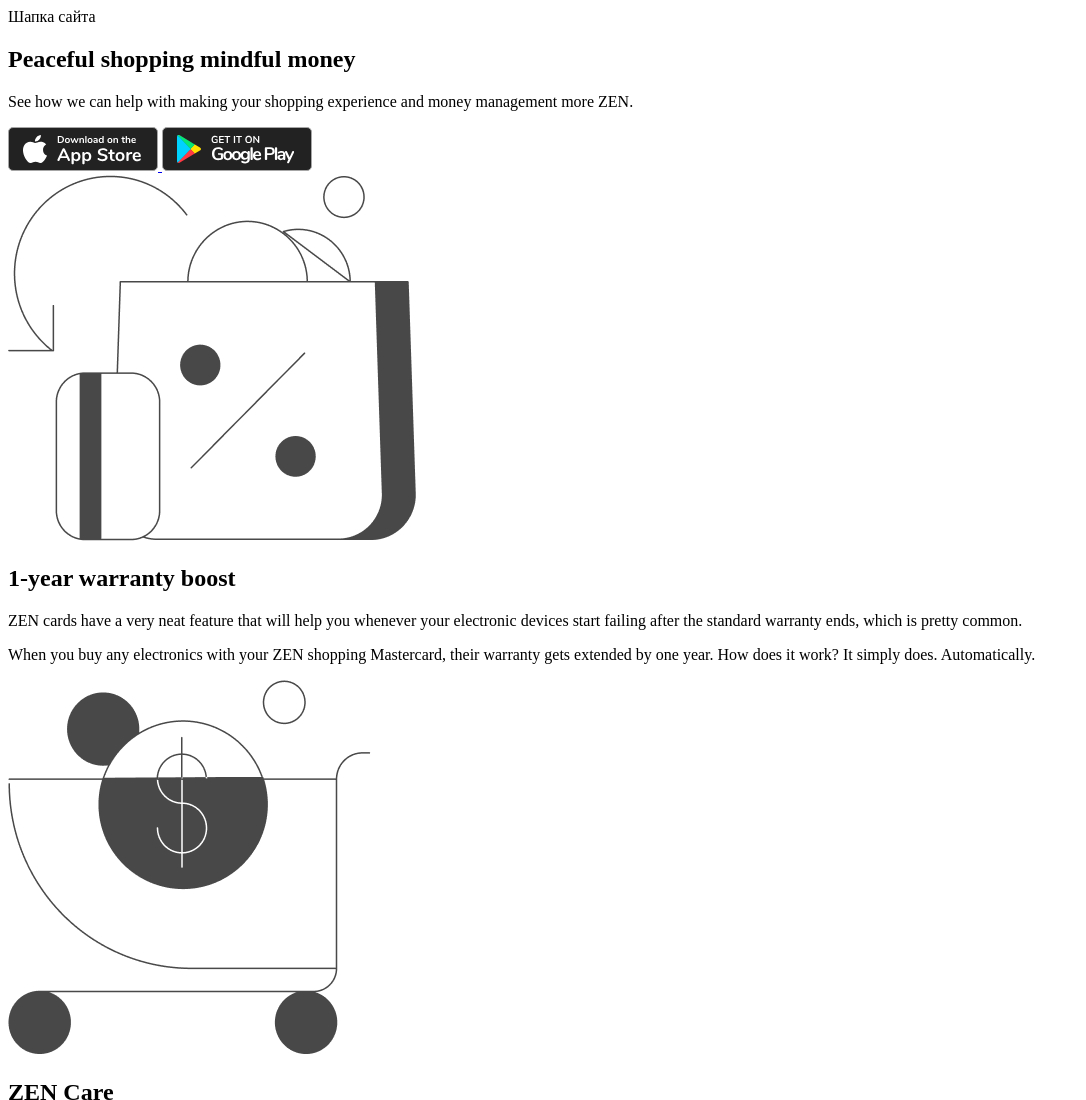
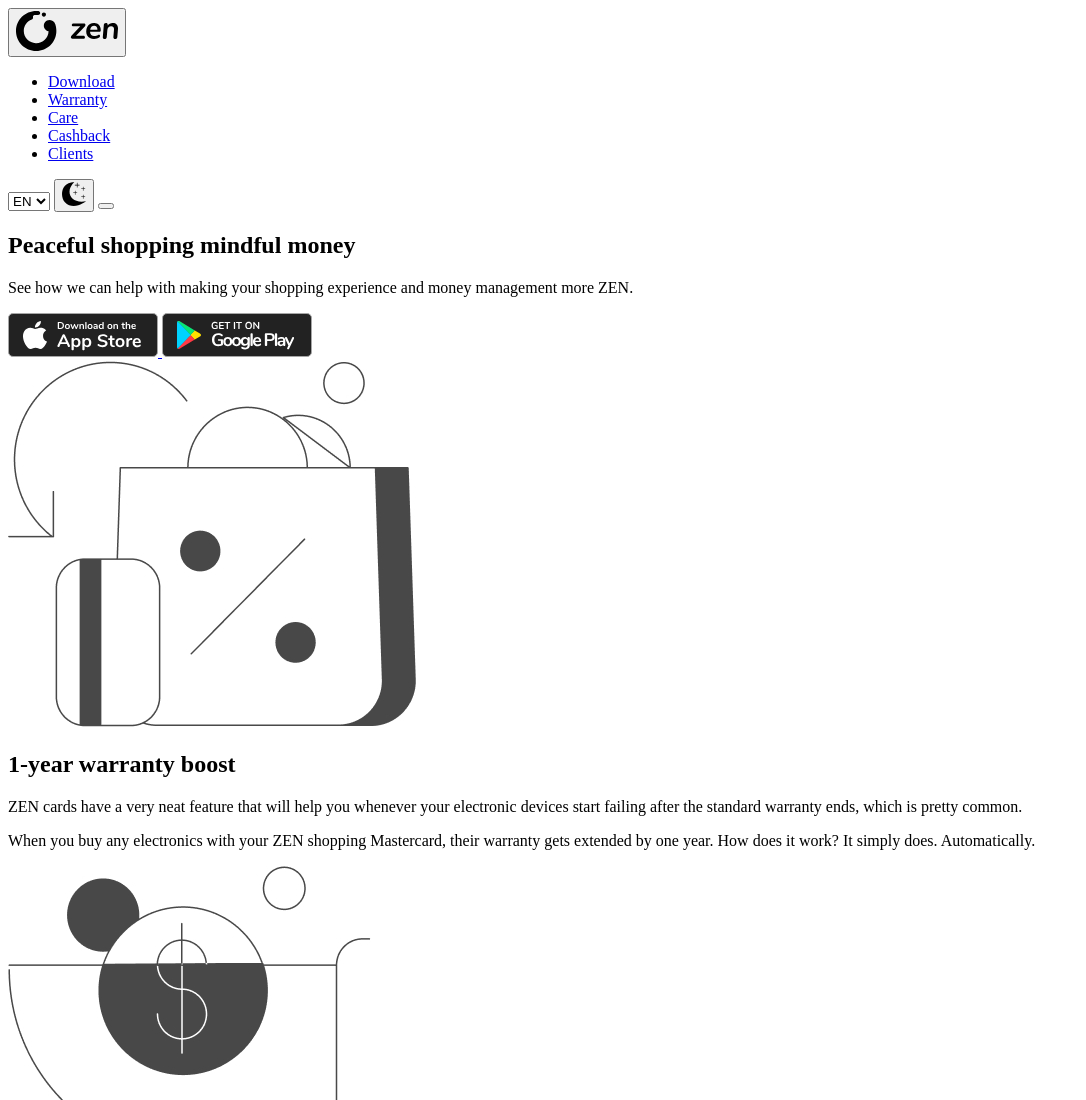
Before and after one commit to MatkovskyA/ng-free-zen, a plain HTML site: page index.html in a window 1280 px wide. Shown: the top 1100 px of the page, without its empty margins (0-1086 px from the left). Drawn offline with Linux system fonts and the light colour scheme.

Commit message:
Added html for header

```diff
--- a/index.html
+++ b/index.html
@@ -9,7 +9,50 @@
 
 <body>
   <!-- Шапка сайта -->
-  <header>Шапка сайта</header>
+  <header class="header">
+    <div class="header__wrapper">
+      <button class="header__logo" type="button" id="logo">
+        <img src="assets/icons/logo.svg" alt="ZEN" />
+      </button>
+      <ul class="menu" id="menu">
+        <!-- Item 1 -->
+        <li class="menu__item">
+          <a href="#download">Download</a>
+        </li>
+        <!-- Item 2 -->
+        <li class="menu__item">
+          <a href="#warranty">Warranty</a>
+        </li>
+        <!-- Item 3 -->
+        <li class="menu__item">
+          <a href="#care">Care</a>
+        </li>
+        <!-- Item 4 -->
+        <li class="menu__item">
+          <a href="#cashback">Cashback</a>
+        </li>
+        <!-- Item 5 -->
+        <li class="menu__item">
+          <a href="#clients">Clients</a>
+        </li>
+      </ul>
+      <div class="header__actions">
+        <!-- Lang -->
+        <select class="header__lang" id="lang">
+          <option value="en">EN</option>
+          <option value="ru">RU</option>
+        </select>
+        <!-- Theme -->
+        <button class="header__thene" id="theme">
+          <img src="assets/icons/moon.svg" alt="Moon" />
+        </button>
+        <!-- Burger -->
+        <button class="header__burger" type="button" id="burger">
+          <span></span>
+        </button>
+      </div>
+    </div>
+  </header>
   <!-- Секция 1 -->
   <section class="download" id="download">
     <div class="download__wrapper">
@@ -90,7 +133,7 @@
       </div>
     </div>
   </section>
-  <!-- Секция 4 -->
+  <!-- Секция 5 -->
   <section class="clients" id="clients">
     <div class="clients__wrapper">
       <ul class="clients__brands">
```
Also changed, not shown: assets/icons/favicon.svg (added), assets/icons/logo.svg (added), assets/icons/moon.svg (added).
